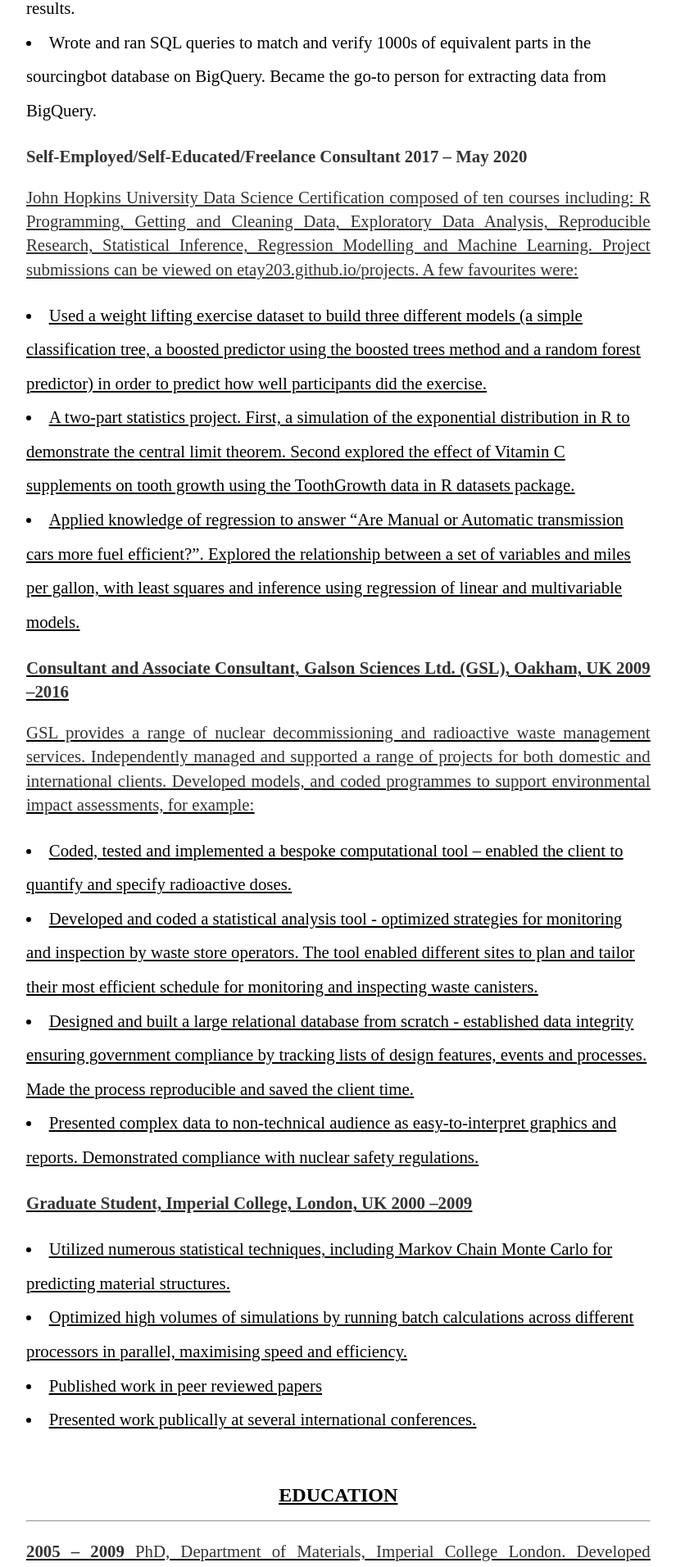
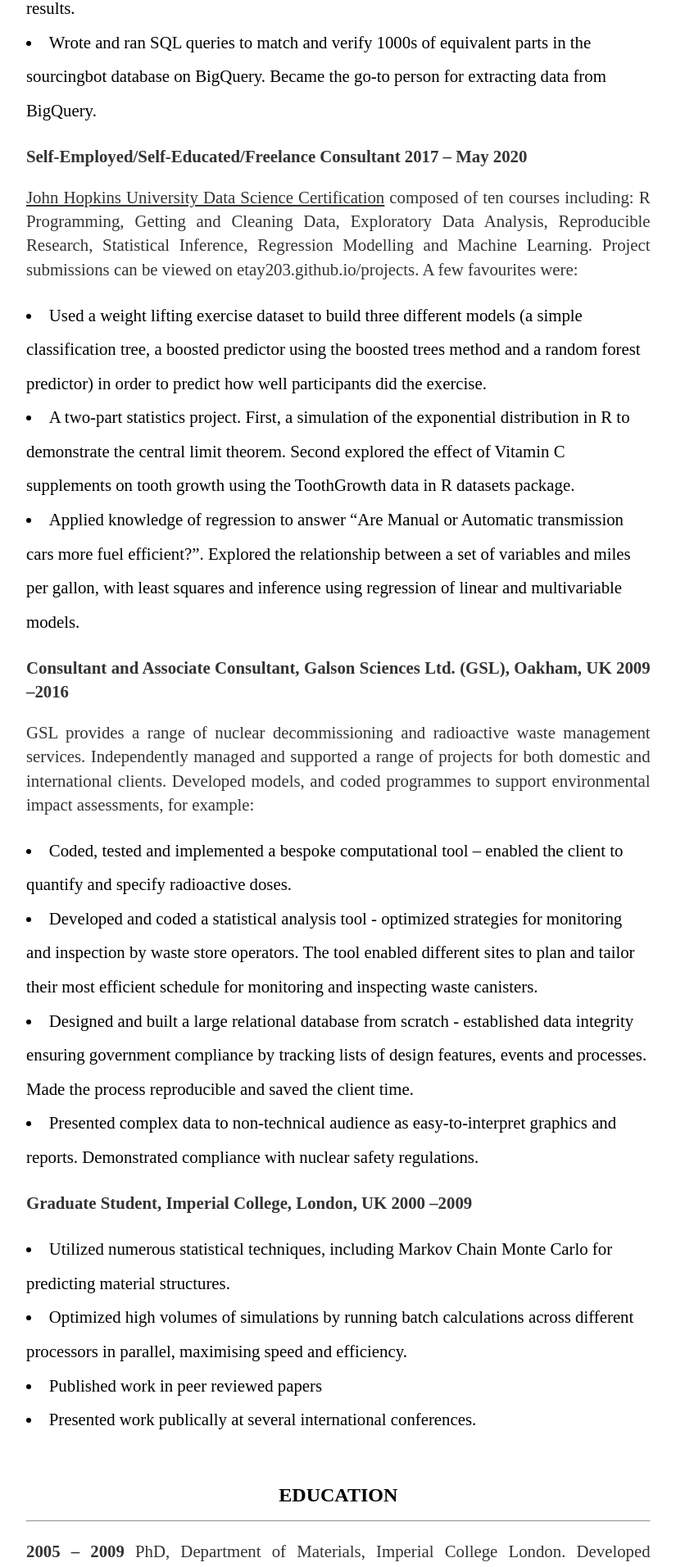
Before and after one commit to ETay203/ETay203.github.io, a Jekyll site: the page built from cv/index.html, in a window 1280 px wide. Shown: the part 1364-3276 px from the top of the page at 82% size, without its empty margins (160-985 px from the left). Built offline with Jekyll 4.4.1, drawn with Linux system fonts in a browser that asks for light colours.

Commit message:
corrected underline issue

```diff
--- a/cv/index.html
+++ b/cv/index.html
@@ -34,7 +34,7 @@ title: Emily Taylor, CV
 <li>Coded and implemented batch processing of capacitor calculations and their graphical results.</li>
 <li>Wrote and ran SQL queries to match and verify 1000s of equivalent parts in the sourcingbot database on  BigQuery.  Became the go-to person for extracting data from BigQuery.</li>
 <p><strong>Self-Employed/Self-Educated/Freelance Consultant 2017 &ndash; May 2020</strong></p>
-<p><u>John Hopkins University Data Science Certification<u/> composed of ten courses including: R Programming, Getting and Cleaning Data, Exploratory Data Analysis, Reproducible Research, Statistical Inference, Regression Modelling and Machine Learning.  Project submissions can be viewed on etay203.github.io/projects. A few favourites were:</p>
+<p><u>John Hopkins University Data Science Certification</u> composed of ten courses including: R Programming, Getting and Cleaning Data, Exploratory Data Analysis, Reproducible Research, Statistical Inference, Regression Modelling and Machine Learning.  Project submissions can be viewed on etay203.github.io/projects. A few favourites were:</p>
 <li>Used a weight lifting exercise dataset to build three different models (a simple classification tree, a boosted predictor using the boosted trees method and a random forest predictor) in order to predict how well participants did the exercise.</li>
 <li>A two-part statistics project. First, a simulation of the exponential distribution in R to demonstrate the central limit theorem. Second explored the effect of Vitamin C supplements on tooth growth using the ToothGrowth data in R datasets package.</li>
 <li>Applied knowledge of regression to answer “Are Manual or Automatic transmission cars more fuel efficient?”. Explored the relationship between a set of variables and miles per gallon, with least squares and inference using regression of linear and multivariable models.</li>
```
